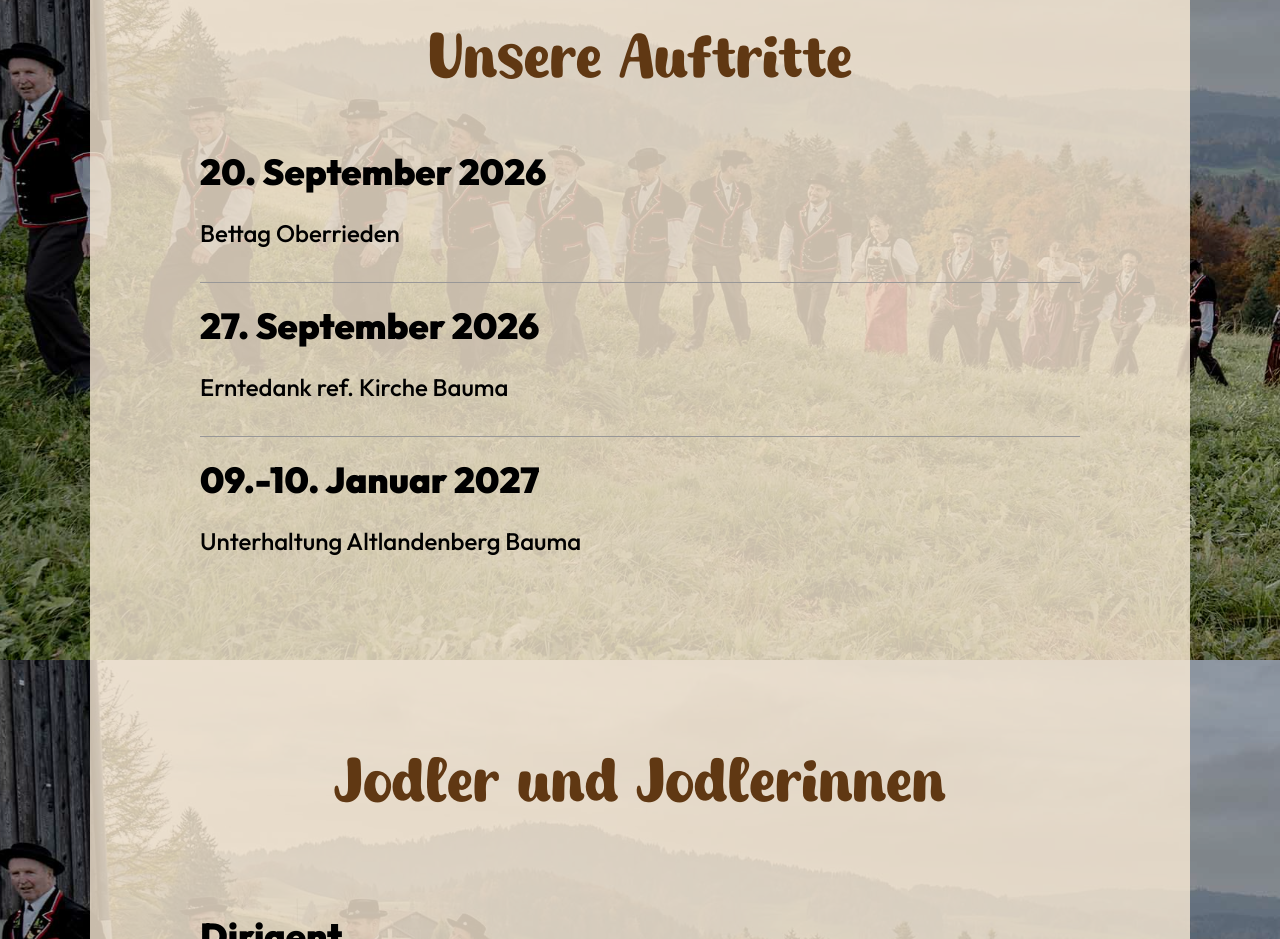
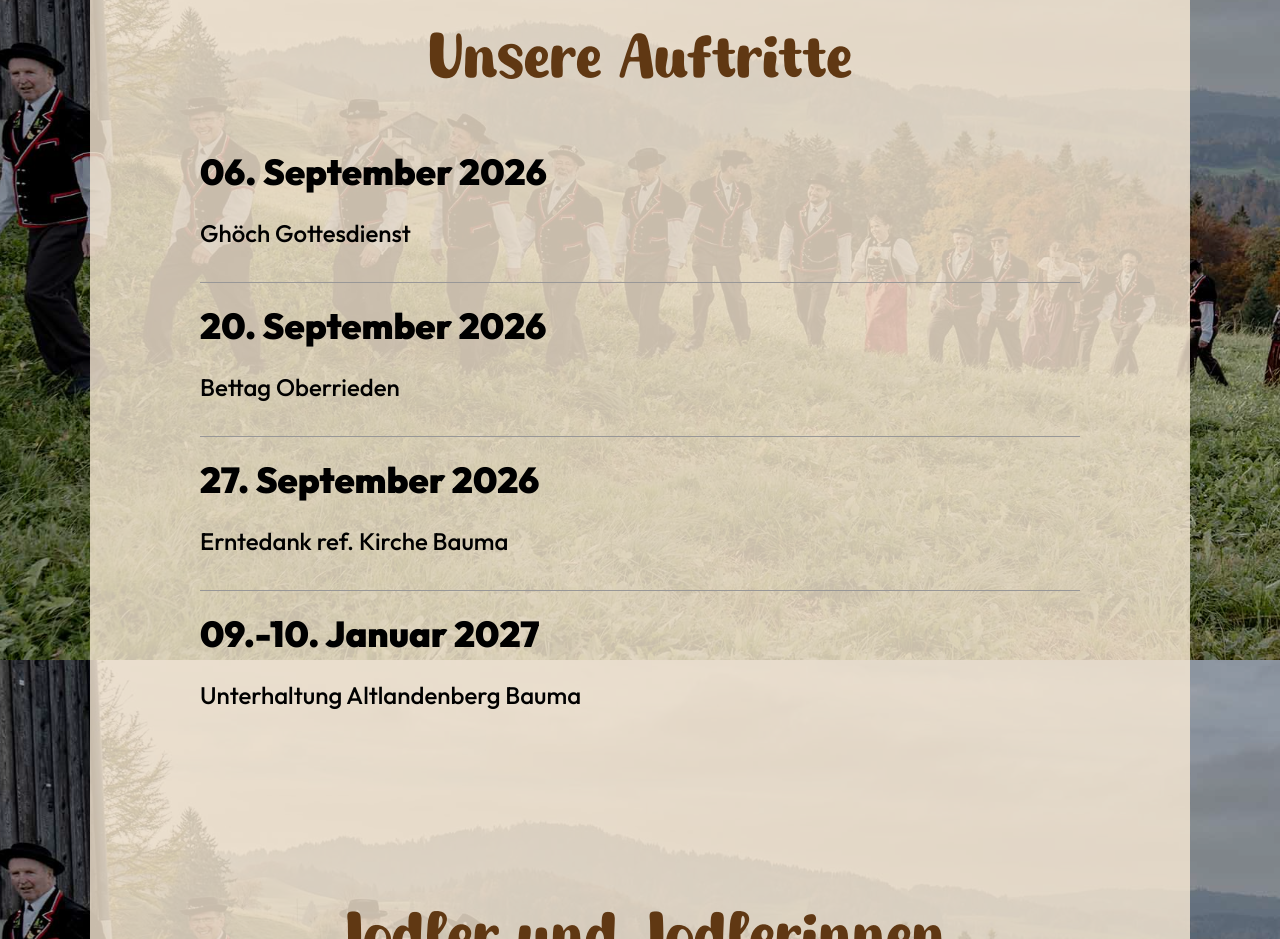
Before and after one commit to NSWeb-web/baumerjodler, a plain HTML site: page index.html in a window 1280 px wide. Shown: the part 940-1879 px from the top of the page. Drawn offline with Linux system fonts and the light colour scheme.

Commit message:
Auftrittsdaten erneuert

```diff
--- a/index.html
+++ b/index.html
@@ -82,6 +82,12 @@
               <p class="text">Chorstubete Sternenberg</p>
             </div>
           </li>
+          <li>
+            <div class="info">
+              <p class="title">06. September 2026</p>
+              <p class="text">Ghöch Gottesdienst</p>
+            </div>
+            </li>
           <li>
             <div class="info">
               <p class="title">20. September 2026</p>
```
